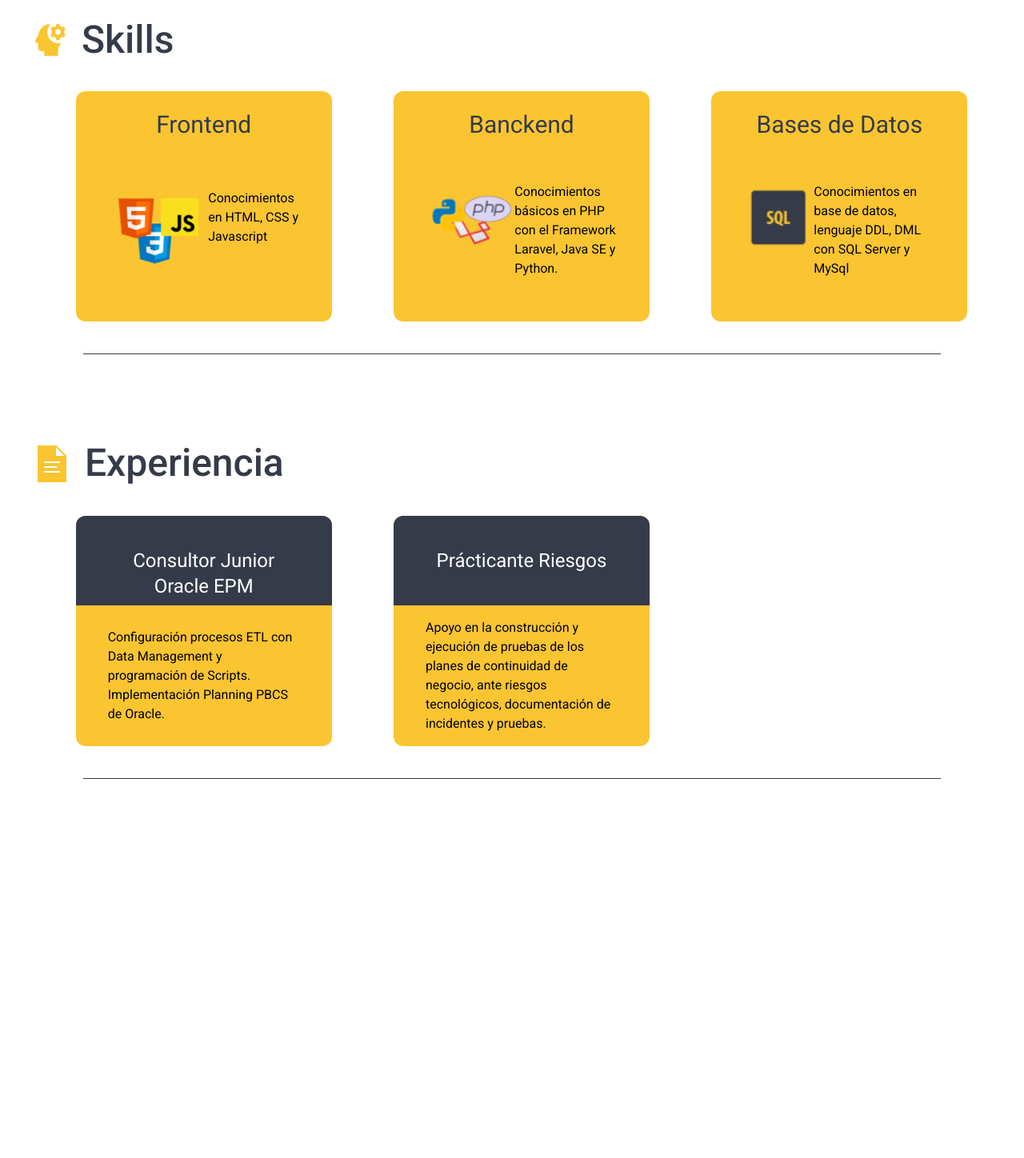
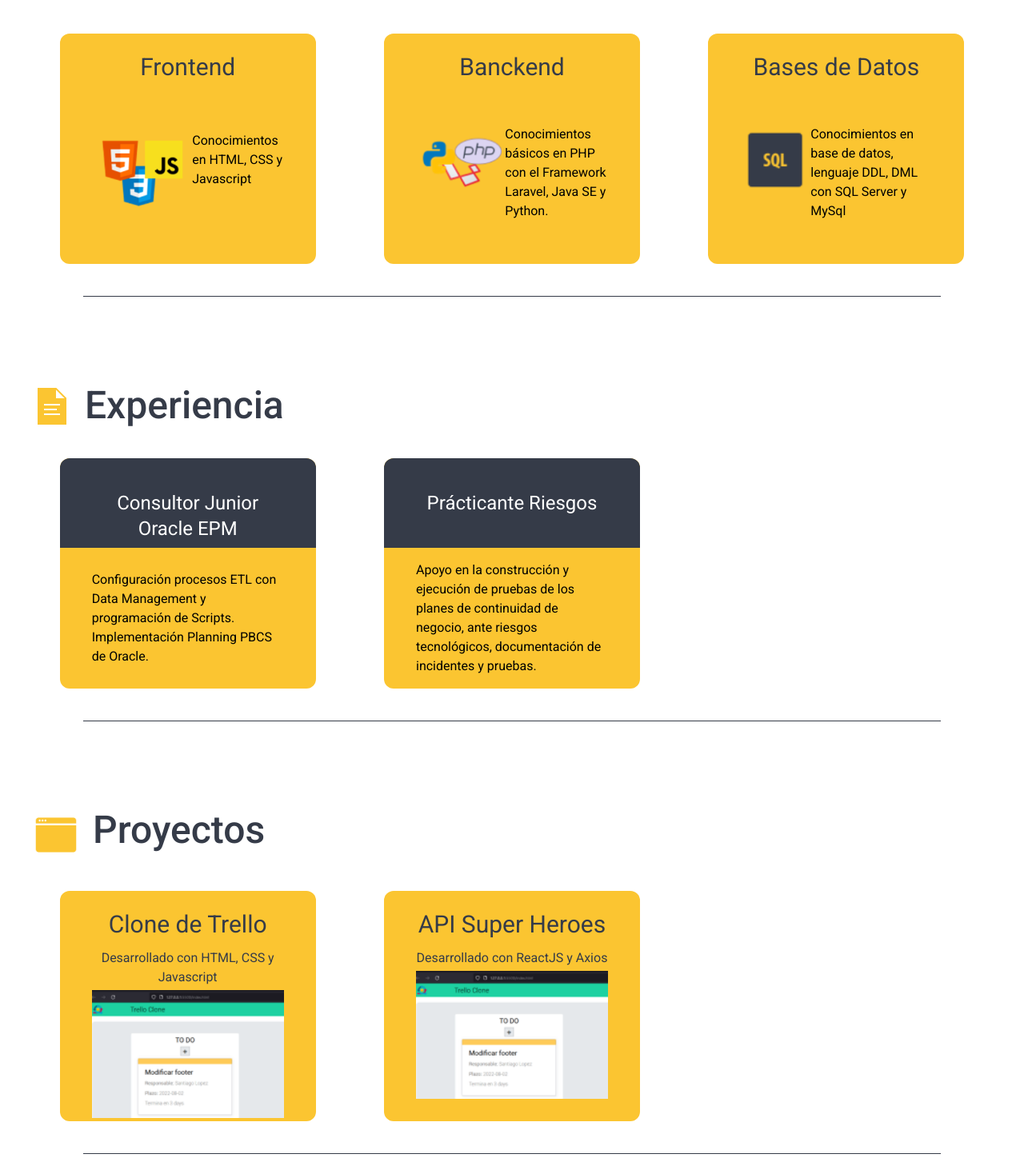
Before and after one commit to arv07/Landing-arv, a React (Vite) app: page / in a window 1280 px wide. Shown: the part 1142-2590 px from the top of the page at 80% size. Before the commit the page ends 2228 px from the top, so only its background shows below. Built offline with nearby package versions, Linux system fonts and the light colour scheme.

Commit message:
Design projects section

```diff
--- a/src/App.jsx
+++ b/src/App.jsx
@@ -5,6 +5,7 @@ import { Profile } from './components/Profile';
 import { Studies } from './components/Studies';
 import { Skills } from './components/Skills';
 import { Experience } from './components/Experience';
+import { Projects } from './components/Projects';
 
 function App() {
 
@@ -16,6 +17,7 @@ function App() {
     <Studies/>
     <Skills/>
     <Experience/>
+    <Projects/>
     </>
   )
 }
--- a/src/components/Experience.jsx
+++ b/src/components/Experience.jsx
@@ -12,7 +12,7 @@ export const Experience = () => {
           </p>
         </div>
 
-        <div className="grid gap-4 ml-6 mt-10 md:grid-cols-2 lg:grid-cols-3 justify-items-center">
+        <div className="grid gap-4 mt-10 md:grid-cols-2 lg:grid-cols-3 justify-items-center">
           <div className="bg-yellow-primary w-80 h-72 flex flex-col rounded-xl">
             <div className="bg-black-secundary rounded-t-xl h-28">
               <p className="text-2xl text-white-primary text-center px-10 my-10">
--- a/src/components/Projects.jsx
+++ b/src/components/Projects.jsx
@@ -1,7 +1,6 @@
-import React from 'react';
-import ProjectsIcon from '../assets/img/projects-icon.png';
-import TrelloIcon from '../assets/img/trello-icon.png';
-
+import React from "react";
+import ProjectsIcon from "../assets/img/projects-icon.png";
+import TrelloIcon from "../assets/img/trello-icon.png";
 
 export const Projects = () => {
   return (
@@ -10,22 +9,40 @@ export const Projects = () => {
         <div className="flex flex-row">
           <img src={ProjectsIcon} className="mr-4" alt="Icon Studies" />
           <p className="font-fw-medium text-black-secundary text-5xl">
-            Experiencia
+            Proyectos
           </p>
         </div>
 
-        <div className="grid gap-4 ml-6 mt-10 md:grid-cols-2 lg:grid-cols-3 justify-items-center">
-
+        <div className="grid gap-4 mt-10 md:grid-cols-2 lg:grid-cols-3 justify-items-center">
           <div className="bg-yellow-primary w-80 h-72 flex flex-col rounded-xl">
             <p className="text-3xl text-black-secundary text-center mt-6">
               Clone de Trello
             </p>
-          <div className="flex flex-row justify-center w-auto h-auto my-auto mx-10">
-            <img src={TrelloIcon} className="h-20 m-1" alt="" />
-            <p>
+            <p className="text-black-secundary px-10 text-center mt-3">
               Desarrollado con HTML, CSS y Javascript
             </p>
+
+            <img
+              src={TrelloIcon}
+              className="h-auto w-9/12 m-1 mx-auto"
+              alt=""
+            />
           </div>
+
+
+            <div className="bg-yellow-primary w-80 h-72 flex flex-col rounded-xl">
+              <p className="text-3xl text-black-secundary text-center mt-6">
+                API Super Heroes
+              </p>
+              <p className="text-black-secundary px-10 text-center mt-3">
+                Desarrollado con ReactJS y Axios
+              </p>
+
+              <img
+                src={TrelloIcon}
+                className="h-auto w-9/12 m-1 mx-auto"
+                alt=""
+              />
             </div>
 
 
@@ -34,5 +51,5 @@ export const Projects = () => {
         <span className="border-b mx-16 flex text-black-secundary mt-10"></span>
       </section>
     </>
-  )
-}
+  );
+};
--- a/src/components/Skills.jsx
+++ b/src/components/Skills.jsx
@@ -12,7 +12,7 @@ export const Skills = () => {
         <p className="font-fw-medium text-black-secundary text-5xl">Skills</p>
       </div>
 
-      <div className="grid gap-4 ml-6 mt-10 md:grid-cols-2 lg:grid-cols-3 justify-items-center">
+      <div className="grid gap-4  mt-10 md:grid-cols-2 lg:grid-cols-3 justify-items-center">
         <div className="bg-yellow-primary w-80 h-72 flex flex-col rounded-xl">
           <p className="text-3xl text-black-secundary text-center mt-6">
             Frontend
--- a/src/components/Studies.jsx
+++ b/src/components/Studies.jsx
@@ -9,7 +9,7 @@ export const Studies = () => {
         <p className="font-fw-medium text-black-secundary text-5xl">Estudios</p>
       </div>
 
-      <div className="grid grid-cols-2 gap-4 ml-6">
+      <div className="grid md:grid-cols-2 lg:grid-cols-3 gap-4 ml-6">
 
         <div>
           <p className="font-fw-regular text-3xl mt-5 text-black-secundary">Igeniería de Sistemas</p>
@@ -32,7 +32,7 @@ export const Studies = () => {
       </div>
 
       <p className="font-fw-regular text-3xl text-black-secundary mt-10">Cursos</p>
-      <div className="grid grid-cols-2 gap-4 ml-6 mt-2">
+      <div className="grid md:grid-cols-2 lg:grid-cols-3 gap-4 ml-6 mt-2">
 
         <div>
           <p className="font-fw-regular text-3xl mt-5 text-black-secundary">Visualización de Datos</p>
```
Also changed, not shown: src/assets/img/email-icon.png (added). Lines whose indentation alone changed are shown as unchanged.
